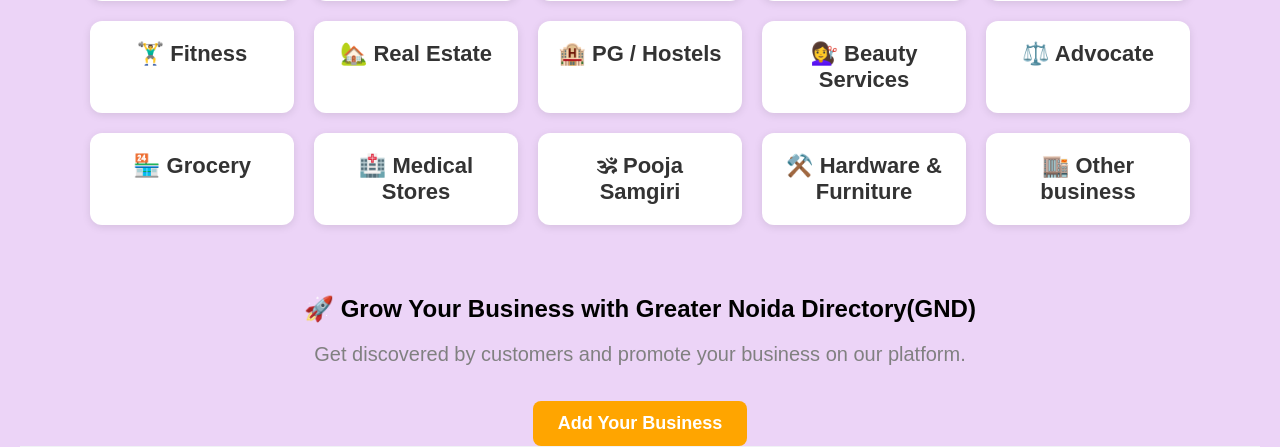
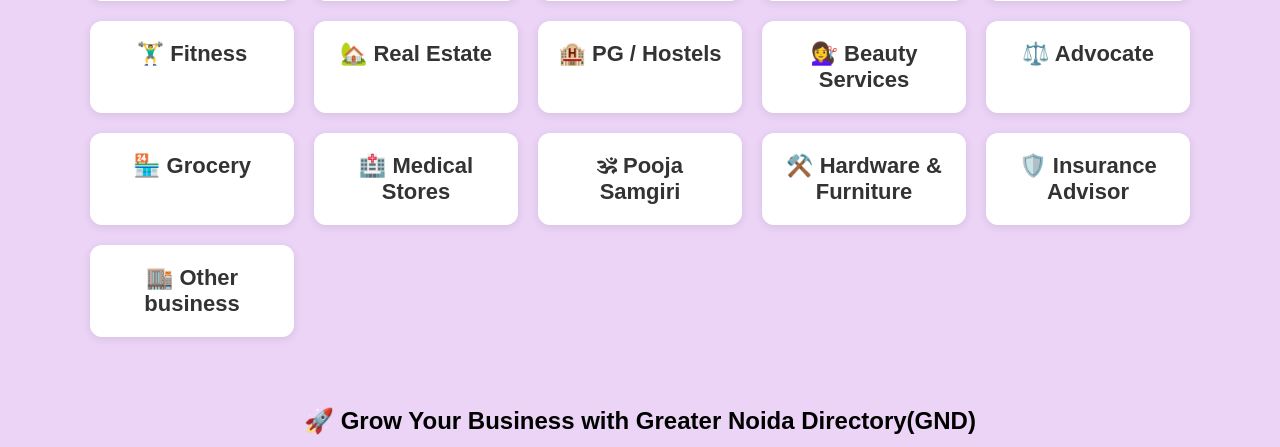
Before and after one commit to shripandit1986-dotcom/Greater-Noida-Directory-GND-, a Flask app: page / in a window 1280 px wide. Shown: the part 513-960 px from the top of the page. Run offline with Flask 3, Linux system fonts and the light colour scheme.

Commit message:
Update index.html

```diff
--- a/templates/index.html
+++ b/templates/index.html
@@ -85,6 +85,8 @@
 
     <a href="/category/Hardware & Furniture" class="service-card">⚒️ Hardware & Furniture</a>
 
+    <a href="/category/Insurance Advisor" class="service-card">🛡️ Insurance Advisor</a>
+
     <a href="/category/Other business" class="service-card">🏬 Other business</a>
 
 </section>
```
